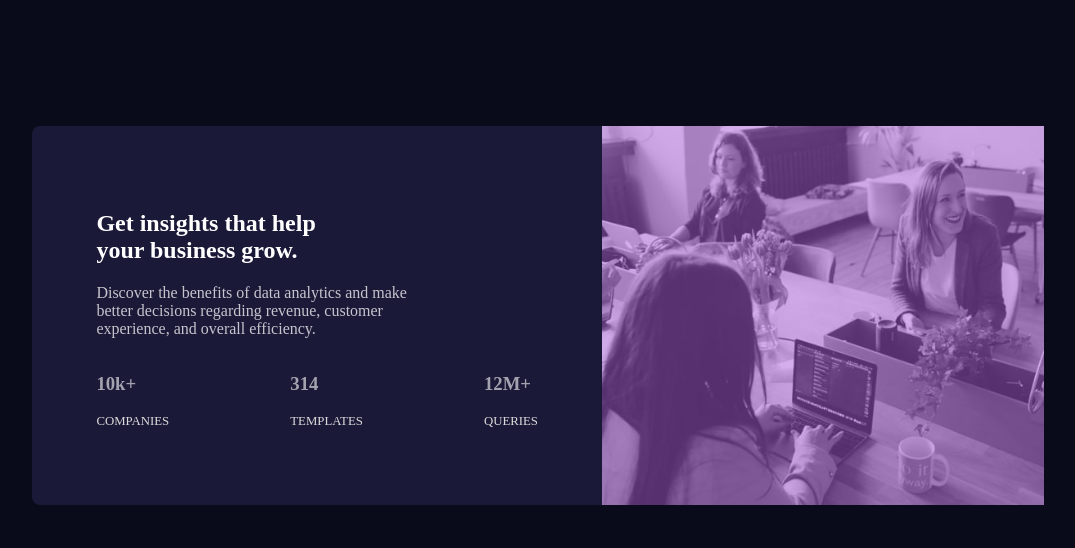
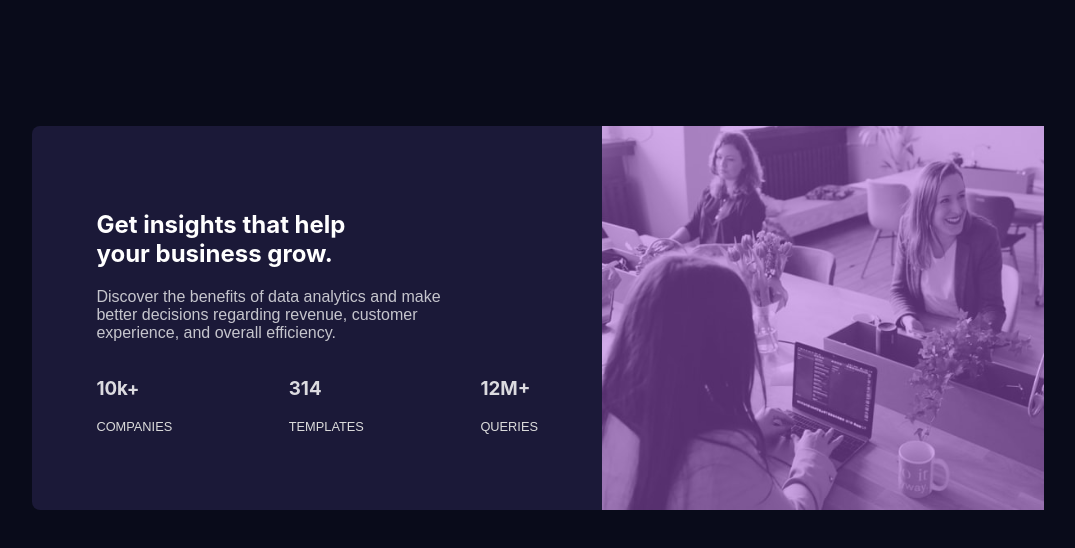
Before and after one commit to Mehzad-Galib/custom-card-responsive, a plain HTML site: page index.html in a window 1280 px wide. Shown: the whole page, without its empty margins (102-1177 px from the left). Drawn offline with Linux system fonts and the light colour scheme.

Commit message:
font fixed

```diff
--- a/style.css
+++ b/style.css
@@ -1,7 +1,7 @@
 :root{
     /* font family */
-    --font-one: url('https://fonts.google.com/specimen/Inter');
-    --font-two: url('https://fonts.google.com/specimen/Lexend+Deca')
+    --font-one: 'Inter', sans-serif;
+    --font-two: 'Lexend Deca', sans-serif;
 }
 
 .main-part{
@@ -24,7 +24,8 @@
     font-weight: 700;
 }
 .card-paragraph{
-    color: hsla(0, 0%, 100%, 0.75)
+    color: hsla(0, 0%, 100%, 0.75);
+    font-family: var(--font-two);
 }
 
 
@@ -40,11 +41,13 @@
     justify-content: space-between;
 }
 .taglines h3{
-    color: hsla(0, 0%, 100%, 0.6)
+    color: hsla(0, 0%, 100%, 0.849);
+    font-family: var(--font-one);
 }
 .taglines p{
     color: gainsboro;
     font-size: 0.8rem;
+    font-family: var(--font-two);
 }
 
 .right-section{
```
